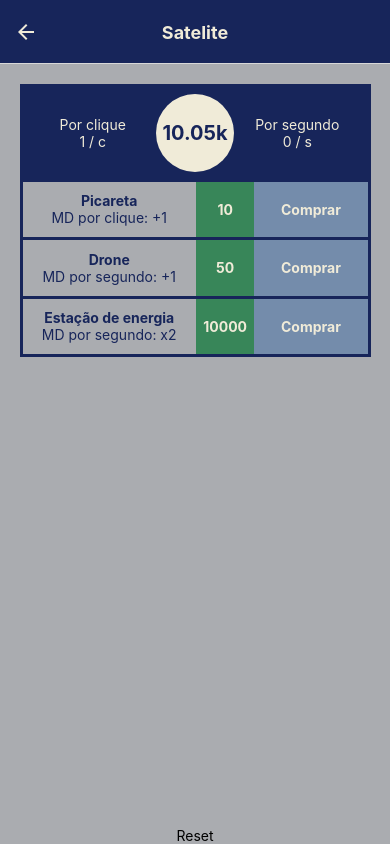
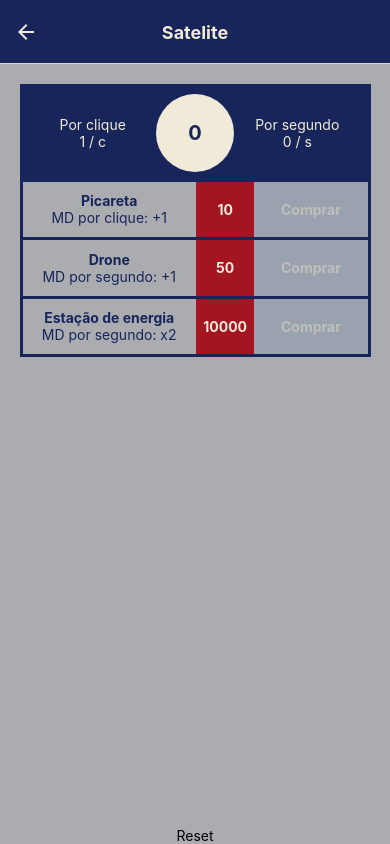
Before and after one commit to nandobfer/moon-clicker, a React Native app: screen /Satelite in a window 390 px wide. Built offline with nearby package versions, Linux system fonts and the light colour scheme.

Commit message:
fix: conditional initial quantity

```diff
--- a/src/config.js
+++ b/src/config.js
@@ -1,6 +1,6 @@
 export const config = {
     stats: {
-        moondust: 10050,
+        moondust: 0,
         moondust_per_click: 1,
         moondust_per_click_bonus: 100,
         moondust_per_second: 0,
--- a/src/screens/Satelite/index.jsx
+++ b/src/screens/Satelite/index.jsx
@@ -18,7 +18,7 @@ export const Satelite = ({navigation}) => {
         {
             id: 0,
             nome: "Picareta",
-            valor: Math.round(config.prices[0].base * Math.pow(stats.values.upgrades[0].quantidade, config.prices[0].rate)),
+            valor: Math.round(config.prices[0].base * Math.pow(stats.values.upgrades[0]?.quantidade ? stats.values.upgrades[0].quantidade : 1, config.prices[0].rate)),
             descricao: 'MD por clique: +1',
             mod: {
                 type: 'moondust_per_click',
@@ -28,7 +28,7 @@ export const Satelite = ({navigation}) => {
         {
             id: 1,
             nome: "Drone",
-            valor: Math.round(config.prices[1].base * Math.pow(stats.values.upgrades[1].quantidade, config.prices[1].rate)),
+            valor: Math.round(config.prices[1].base * Math.pow(stats.values.upgrades[1]?.quantidade ? stats.values.upgrades[1].quantidade : 1, config.prices[1].rate)),
             descricao: 'MD por segundo: +1',
             mod: {
                 type: 'moondust_per_second',
```
